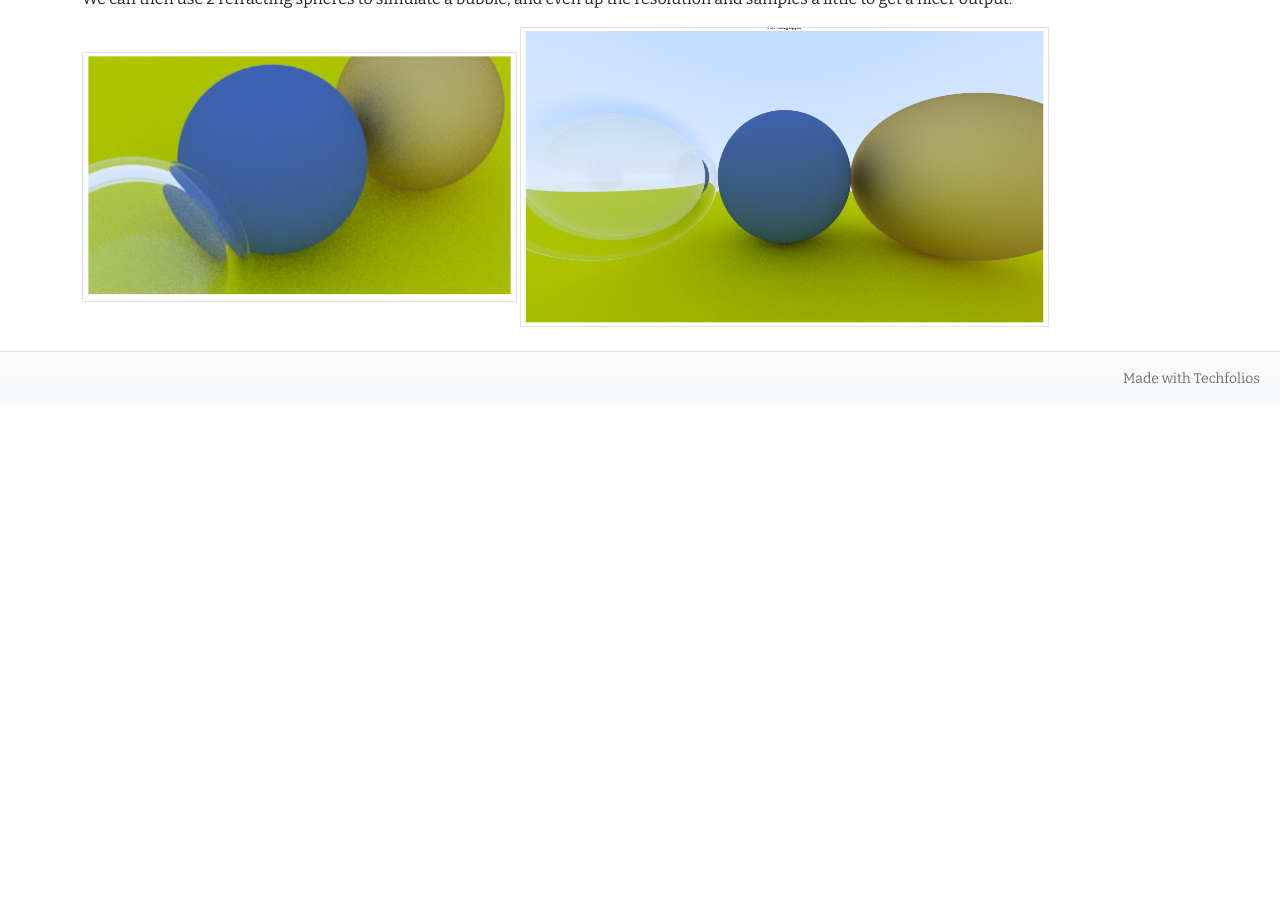
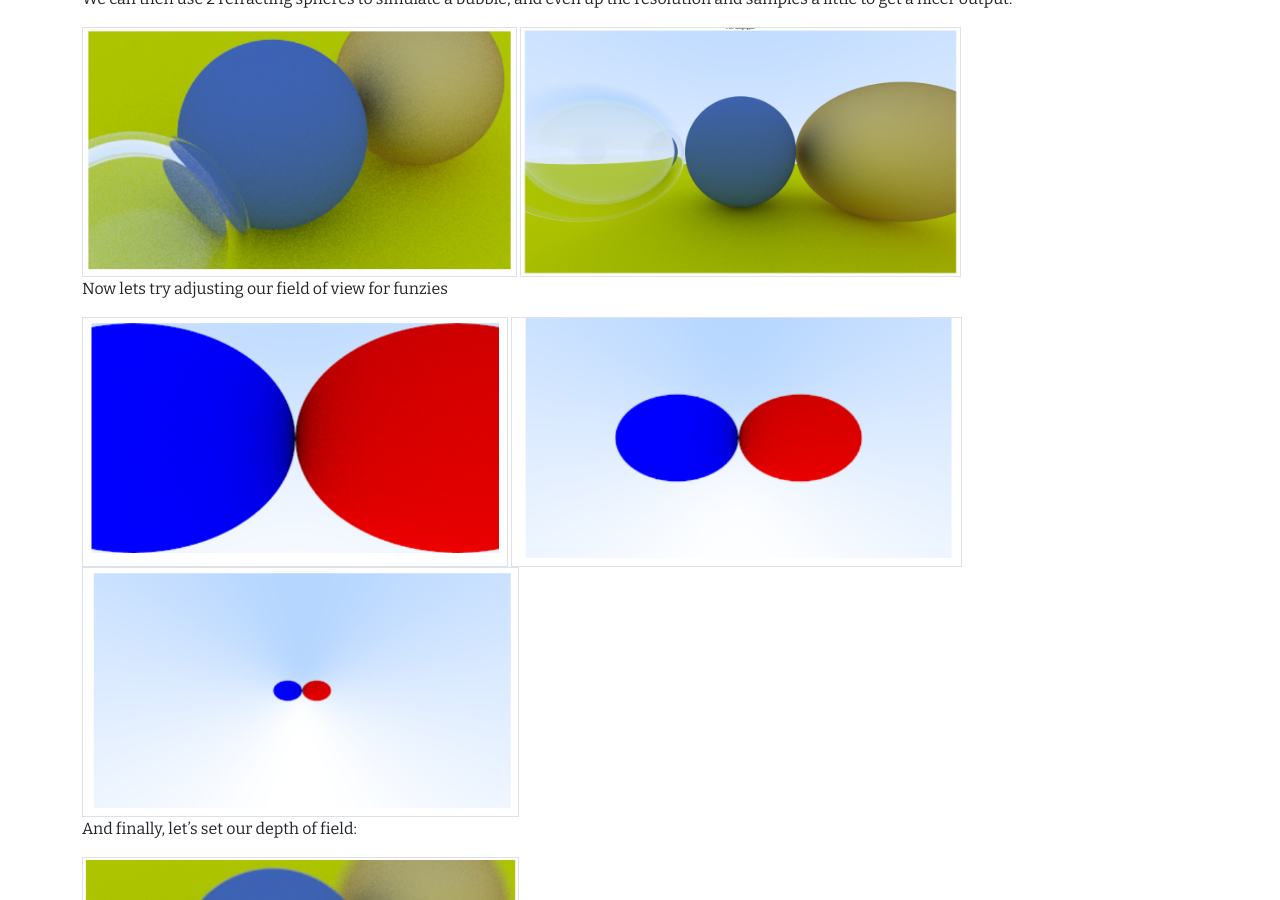
Before and after one commit to kylebueche/kylebueche.github.io, a Jekyll site: the page built from projects/ray-tracer-cpp.md, in a window 1280 px wide and 900 px high, scrolled down 2270 px. Built offline with Jekyll 4.4.1, drawn with Linux system fonts in a browser that asks for light colours; before the commit the page ends 2675 px from its top, so only the background shows below that.

Commit message:
Update ray-tracer-cpp.md

```diff
--- a/projects/ray-tracer-cpp.md
+++ b/projects/ray-tracer-cpp.md
@@ -61,10 +61,10 @@
 
 <div>
   <span>
-    <img class="border" src="../img/ray-tracer-cpp/rough-reflect.png" height="250px" alt="metal">
+    <img class="border" src="../img/ray-tracer-cpp/rough-reflect.png" height="250px" alt="reflect">
   </span>
   <span>
-    <img class="border" src="../img/ray-tracer-cpp/refract.png" height="250px" alt="glass">
+    <img class="border" src="../img/ray-tracer-cpp/refract.png" height="250px" alt="refract">
   </span>
 </div>
 
@@ -85,9 +85,29 @@
 
 <div>
   <span>
-    <img class="border" src="../img/ray-tracer-cpp/lamb.png" height="250px" alt="rough">
+    <img class="border" src="../img/ray-tracer-cpp/lamb.png" height="250px" alt="highresglass">
   </span>
   <span>
-    <img class="border" src="../img/ray-tracer-cpp/air-bubble.png" height="300px" alt="glass">
+    <img class="border" src="../img/ray-tracer-cpp/air-bubble.png" height="250px" alt="glass2">
   </span>
 </div>
+
+
+Now lets try adjusting our field of view for funzies
+
+<div>
+  <span>
+    <img class="border" src="../img/ray-tracer-cpp/zoomed.png" height="250px" alt="close">
+  </span>
+  <span>
+    <img class="border" src="../img/ray-tracer-cpp/unzoomed.png" height="250px" alt="med">
+  </span>
+  <span>
+    <img class="border" src="../img/ray-tracer-cpp/zoomed-out.png" height="250px" alt="far">
+  </span>
+</div>
+
+
+And finally, let's set our depth of field:
+
+<img class="border" src="../img/ray-tracer-cpp/depth1.png" height="250px" alt="depth of field">
```
